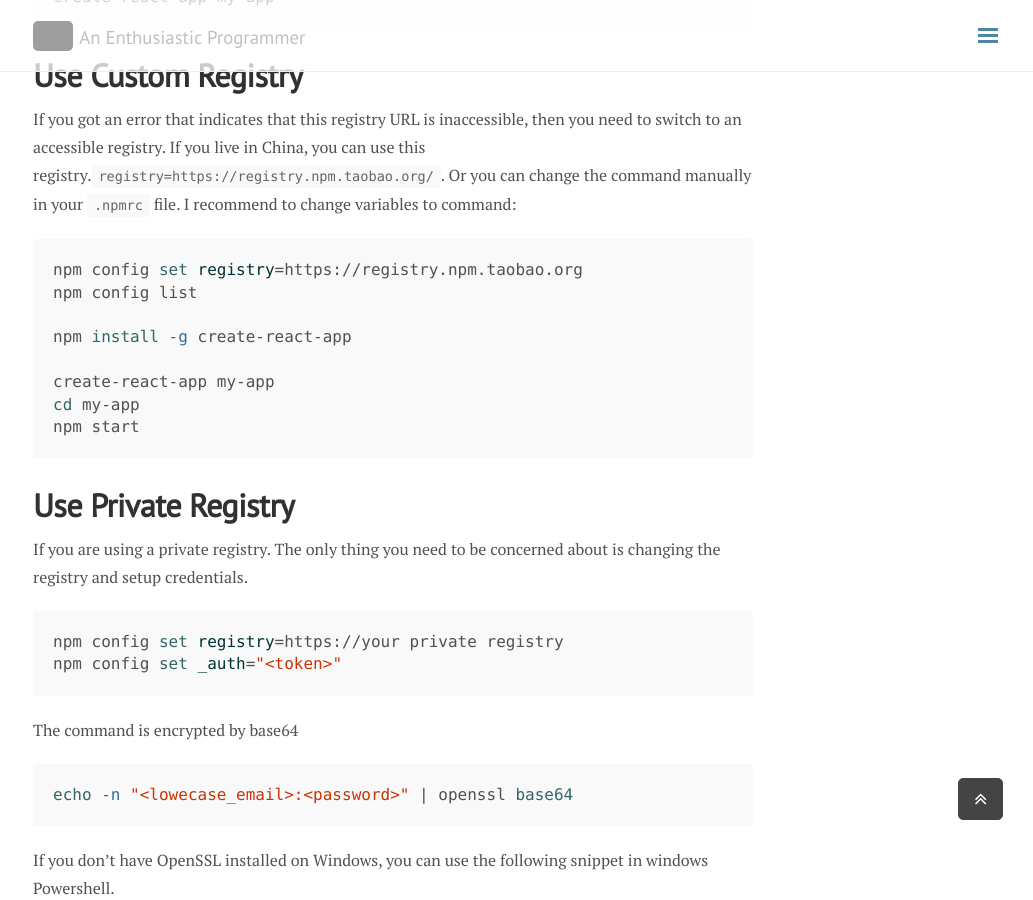
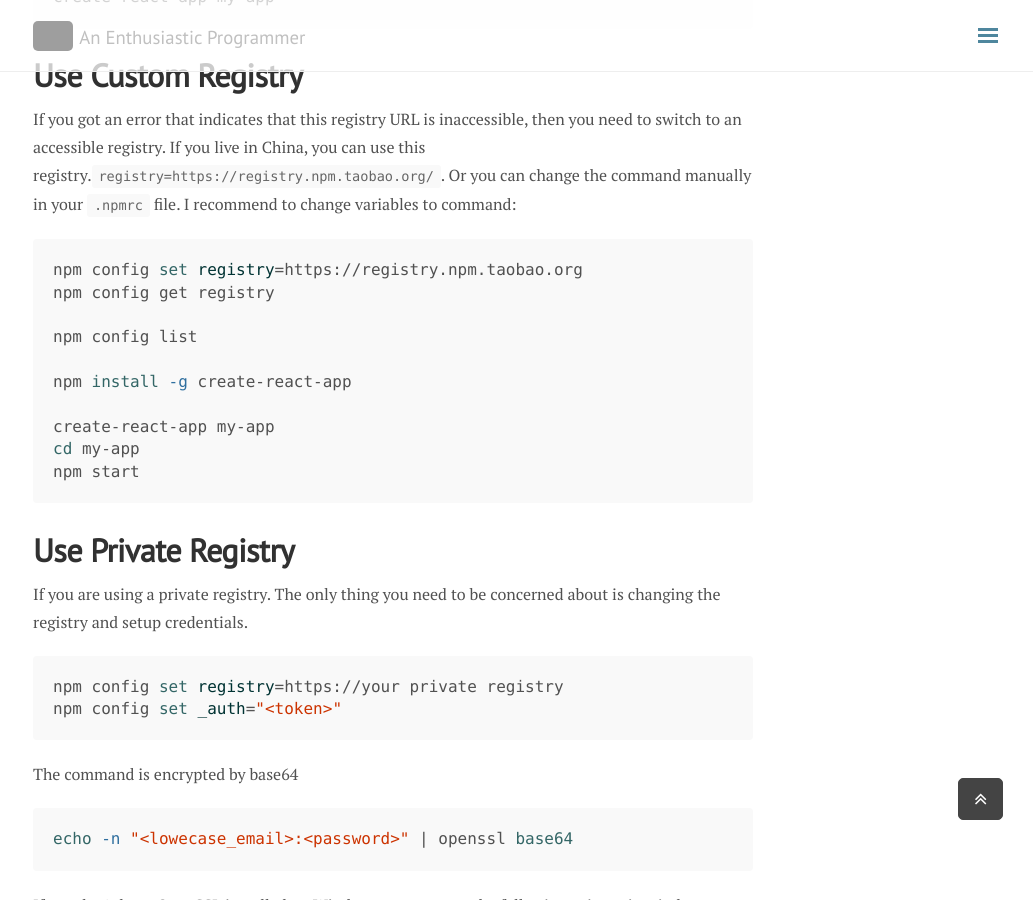
Before and after one commit to guokas/blog, a Jekyll site: the page built from _posts/2022-11-21-first-react-app.md, in a window 1280 px wide and 900 px high, scrolled down 732 px. Shown: the whole window, without its empty margins (247-1280 px from the left). Built offline with Jekyll 4.4.1, drawn with Linux system fonts in a browser that asks for light colours; nearby versions of some CDN libraries; comment, search, counter and statistics services are not loaded; grey boxes are pictures that could not be loaded.

Commit message:
Update 2022-11-21-first-react-app.md

````diff
--- a/_posts/2022-11-21-first-react-app.md
+++ b/_posts/2022-11-21-first-react-app.md
@@ -54,6 +54,8 @@ create-react-app my-app
 If you got an error that indicates that this registry URL is inaccessible, then you need to switch to an accessible registry. If you live in China, you can use this registry.`registry=https://registry.npm.taobao.org/`.  Or you can change the command manually in your `.npmrc` file. I recommend to change variables to command:
 ```shell
 npm config set registry=https://registry.npm.taobao.org
+npm config get registry
+
 npm config list
 
 npm install -g create-react-app
````
